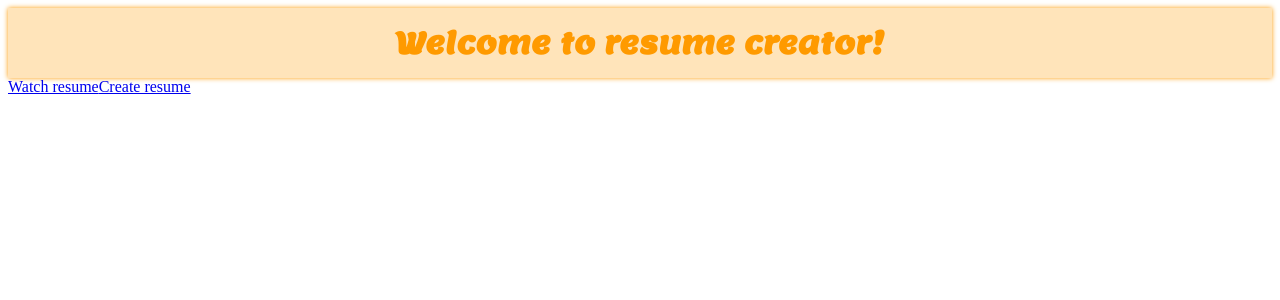
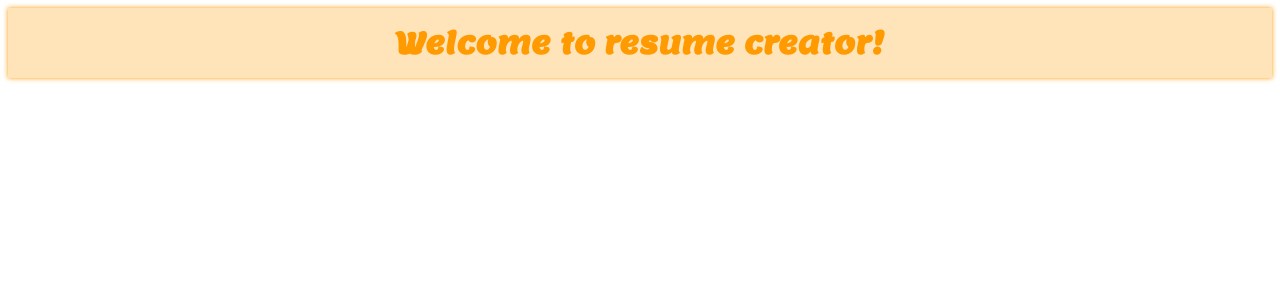
Before and after one commit to Dr-Vladson/vue-resume-manager, a Vue app: page / in a window 1280 px wide. Shown: the top 300 px of the page. Built offline with nearby package versions, Linux system fonts and the light colour scheme.

Commit message:
add Home-view styles

```diff
--- a/src/views/HomeView.vue
+++ b/src/views/HomeView.vue
@@ -3,7 +3,17 @@
 
 <template>
   <main>
-    <RouterLink to="/watch-resume">Watch resume</RouterLink>
-    <RouterLink to="/create-resume">Create resume</RouterLink>
+    <div class="home-container">
+
+    </div>
   </main>
 </template>
+<style scoped>
+.home-container {
+  display: flex;
+  gap: 20px;
+  margin: 0 auto;
+  padding: 0 30px;
+  max-width: 1200px;
+}
+</style>
```
